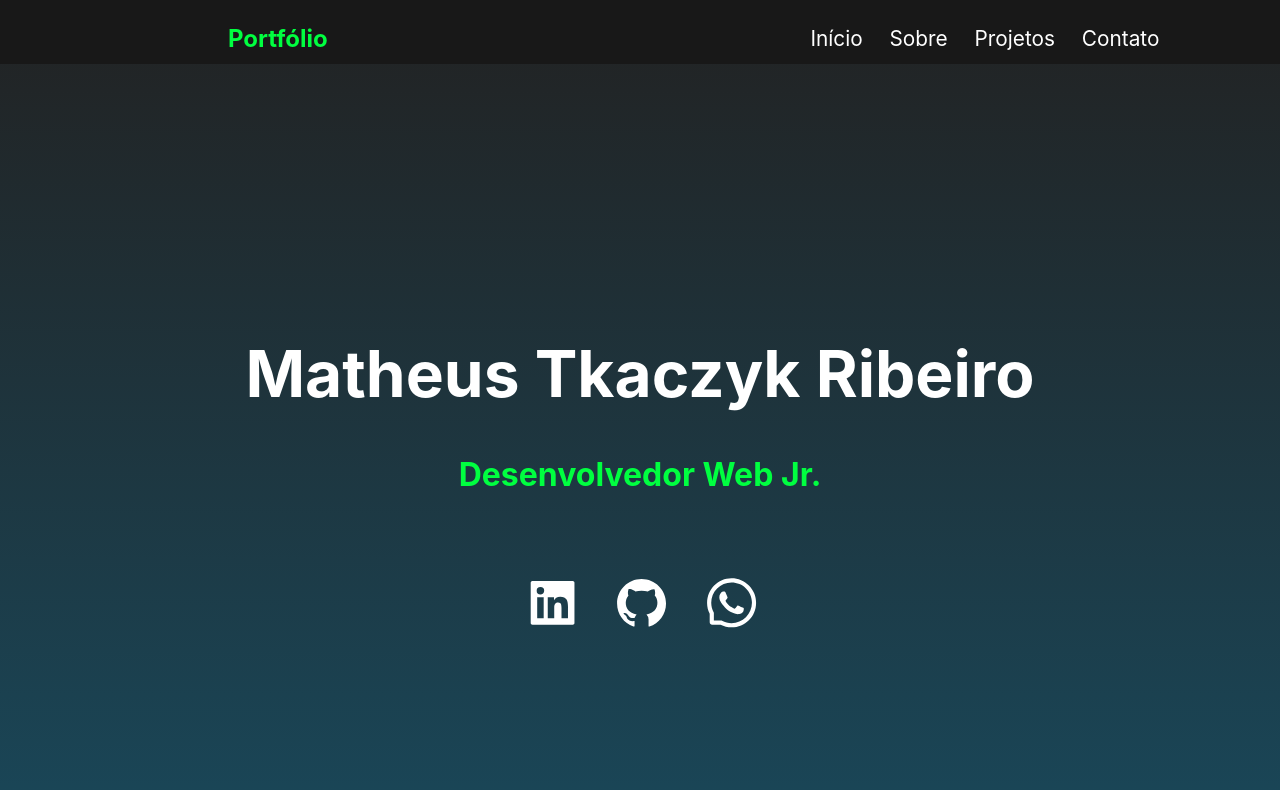
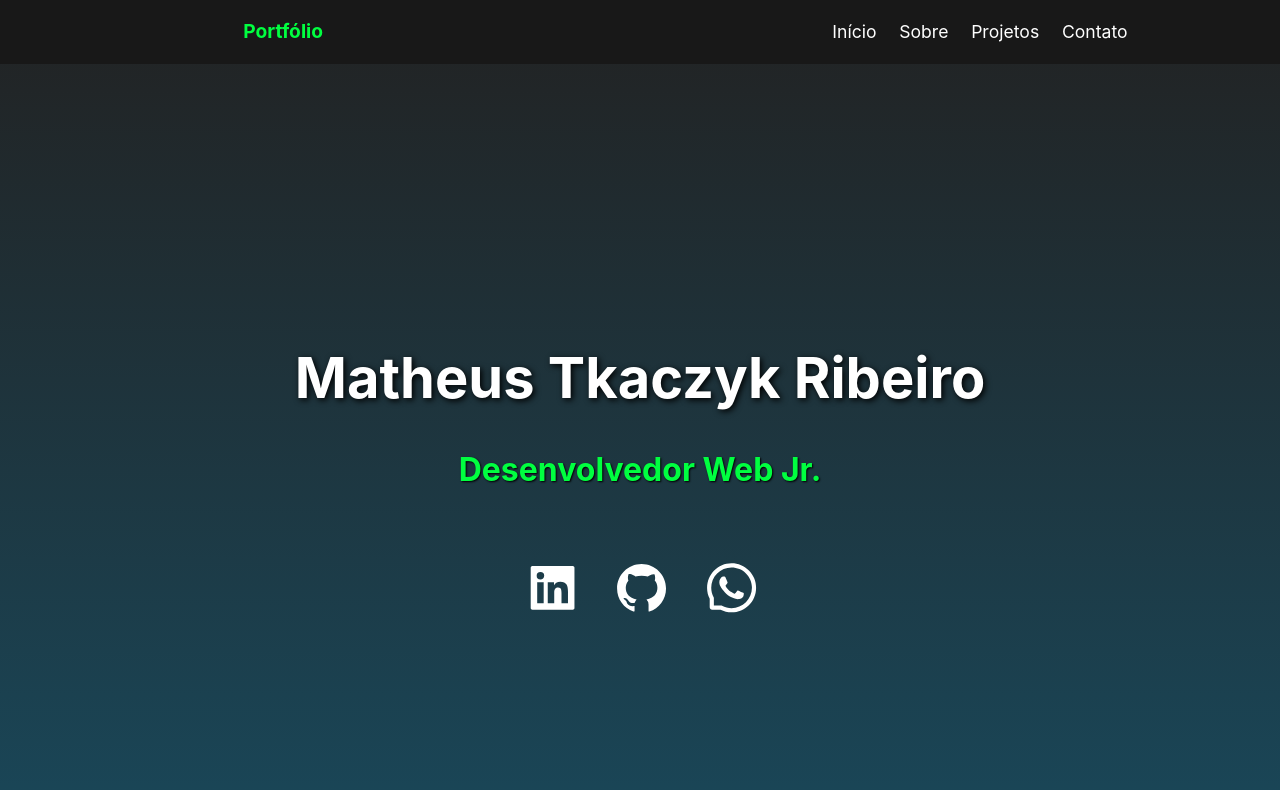
Before and after one commit to matheustkaczyk/portfolioReactjsV2, a React (Create React App) app: page / in a window 1280 px wide. Shown: the top 790 px of the page. Built offline with nearby package versions, Linux system fonts and the light colour scheme.

Commit message:
Adicionando logica para evitar spam no email, adicionado text-shadow no hero

```diff
--- a/src/App.css
+++ b/src/App.css
@@ -67,7 +67,7 @@ a {
 
 .header-name {
   color: #00ff40;
-  font-size: 1.5rem;
+  font-size: 1.2rem;
 }
 
 .menu-item {
@@ -75,7 +75,7 @@ a {
   align-self: center;
   text-decoration: none;
   color: white;
-  font-size: 1.3rem;
+  font-size: 1.1rem;
 }
 
 .menu-item:hover {
@@ -107,12 +107,14 @@ a {
 }
 
 .main-hero-text {
-  font-size: 4rem;
+  font-size: 3.5rem;
+  text-shadow: 2px 2px 6px black;
 }
 
 .main-hero-subtitle {
   color: #00ff40;
   font-size: 2rem;
+  text-shadow: 1px 1px 2px black;
 }
 
 .social-medias {
@@ -203,7 +205,7 @@ hr {
 .about-text {
   align-self: center;
   margin-left: 3%;
-  font-size: 1.5rem;
+  font-size: 1.3rem;
 }
 
 .about-more-info {
@@ -368,6 +370,11 @@ hr {
   color: #00ff40;
 }
 
+.submit-btn {
+  width: 30%;
+  margin-top: 2%;
+}
+
 form input {
   margin-bottom: 1%;
   height: 5vh;
--- a/src/pages/Contact.js
+++ b/src/pages/Contact.js
@@ -11,12 +11,20 @@ const Contact = () => {
   const handleSubmit = (e) => {
       e.preventDefault();
 
+      const button = document.getElementById('submit-btn');
+
+      button.disabled = true;
       emailjs.sendForm('service_vzekjfg', 'template_xt89i8i', e.target)
           .then(function() {
             console.log('SUCCESS!');
             setSent(true);
+            button.disabled = false;
+
+            setTimeout(() => setSent(false), 5000);
+
           }, function(error) {
             console.log('FAILED...', error);
+            button.disabled = false;
           });
   };
 
@@ -31,11 +39,11 @@ const Contact = () => {
                 <p className='contact-paragraph'>Ficou interessado? Mande um e-mail!</p>
             <div className='contact-div'>
                 <form className='contact-form' onSubmit={ (e) => handleSubmit(e) }>
-                    <input type="text" placeholder="Digite o seu nome" name="name"/>
-                    <input type="text" placeholder="Informe o assunto" name="subject"/>
-                    <input type="text" placeholder="Informe o seu email" name="email"/>
-                    <textarea placeholder="Digite a sua mensagem" name="message"/>
-                    <button id="submit-btn" type="submit">Enviar</button>
+                    <input required type="text" placeholder="Digite o seu nome" name="name"/>
+                    <input required type="text" placeholder="Informe o assunto" name="subject"/>
+                    <input required type="text" placeholder="Informe o seu email" name="email"/>
+                    <textarea required placeholder="Digite a sua mensagem" name="message"/>
+                    <button id="submit-btn" className='submit-btn' type="submit">Enviar</button>
                     { sent ? <span className='contact-confirmation'>E-mail enviado com sucesso!</span> : null }
                 </form>
             </div>
```
